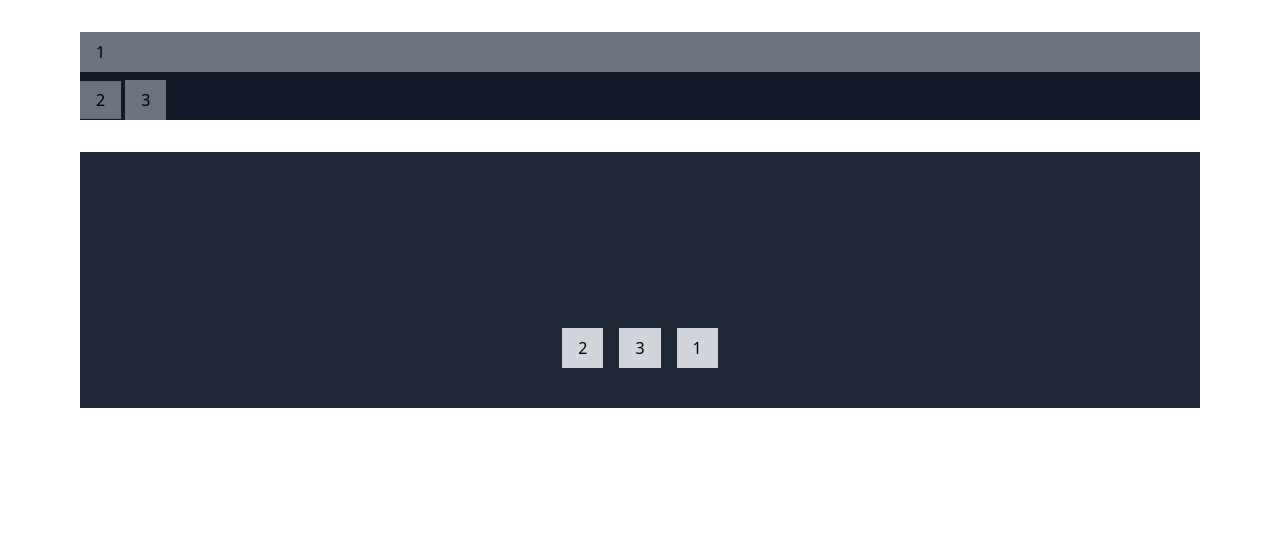
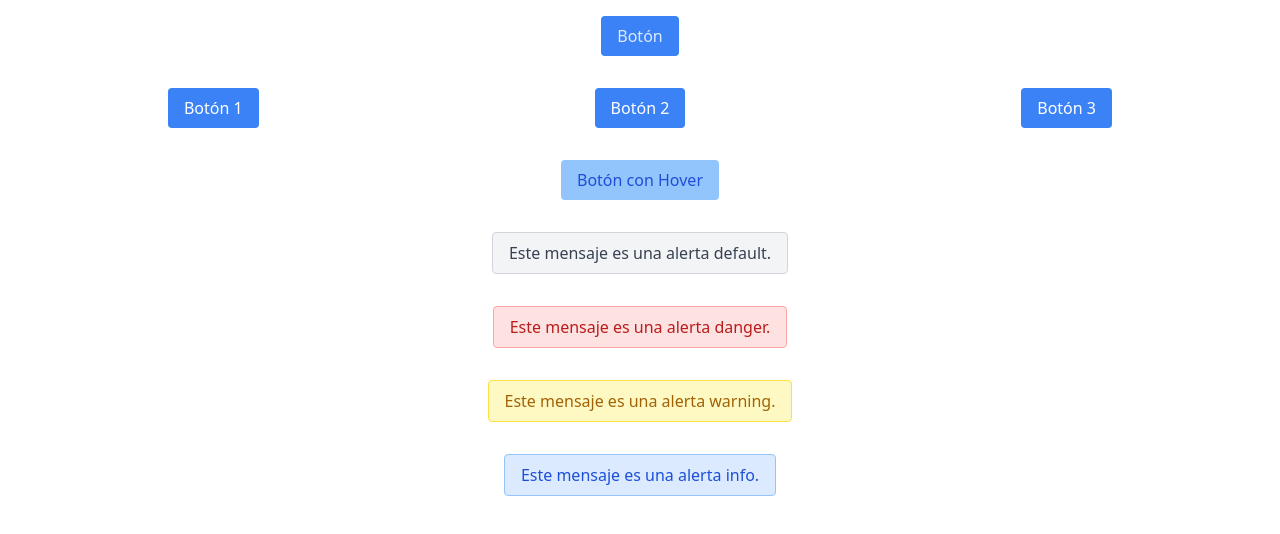
Before and after one commit to andymedinadev/platzi-tailwind-1, a website: page public/index.html in a window 1280 px wide. Drawn offline with Linux system fonts and the light colour scheme.

Commit message:
exercise practice

```diff
--- a/css/tailwind.css
+++ b/css/tailwind.css
@@ -1,3 +1,19 @@
 @tailwind base;
 @tailwind components;
 @tailwind utilities;
+
+.alert {
+  @apply w-max mx-auto my-8 px-4 py-2 rounded text-gray-700 bg-gray-100 border border-gray-300;
+}
+
+.alert-danger {
+  @apply bg-red-100 text-red-700 border-red-300;
+}
+
+.alert-warning {
+  @apply bg-yellow-100 text-yellow-700 border-yellow-300;
+}
+
+.alert-info {
+  @apply bg-blue-100 text-blue-700 border-blue-300;
+}
--- a/public/index.html
+++ b/public/index.html
@@ -8,18 +8,42 @@
   <link rel="stylesheet" href="css/style.css">
 </head>
 
-<body class="mx-20">
-  <div class="mt-8 bg-gray-900">
-    <div class="block px-4 py-2 bg-gray-500">1</div>
-    <div class="inline px-4 py-2 bg-gray-500 mt-2">2</div>
-    <div class="inline-block px-4 py-2 bg-gray-500 mt-2">3</div>
-    <div class="hidden px-4 py-2 bg-gray-500 mt-2">4</div>
+<body>
+
+  <div class="mb-8 mt-4 sm:flex sm:justify-center">
+    <button class="bg-blue-500 text-blue-100 w-full sm:w-auto  py-2 px-4 rounded">
+      Botón
+    </button>
   </div>
 
-  <div class="h-64 flex justify-center items-end p-8 my-8 bg-gray-800">
-    <div class="order-10 px-4 py-2 m-2 bg-gray-300">1</div>
-    <div class="order-1 px-4 py-2 m-2 bg-gray-300">2</div>
-    <div class="order-2 px-4 py-2 m-2 bg-gray-300">3</div>
+  <div class="my-8 flex justify-center w-auto">
+    <button class="bg-blue-500 text-white mx-auto px-4 py-2 rounded">Botón 1</button>
+    <button class="bg-blue-500 text-white mx-auto px-4 py-2 rounded">Botón 2</button>
+    <button class="bg-blue-500 text-white mx-auto px-4 py-2 rounded">Botón 3</button>
+  </div>
+
+  <div class="my-8 flex justify-center w-auto">
+    <button class="bg-blue-300 text-blue-700 hover:bg-blue-500 hover:text-white px-4 py-2 rounded">
+      Botón con Hover
+    </button>
+  </div>
+
+  <div>
+    <div class="alert">
+      Este mensaje es una alerta default.
+    </div>
+
+    <div class="alert alert-danger">
+      Este mensaje es una alerta danger.
+    </div>
+
+    <div class="alert alert-warning">
+      Este mensaje es una alerta warning.
+    </div>
+
+    <div class="alert alert-info">
+      Este mensaje es una alerta info.
+    </div>
   </div>
 
 </body>
```
Also changed, not shown: public/css/style.css.
